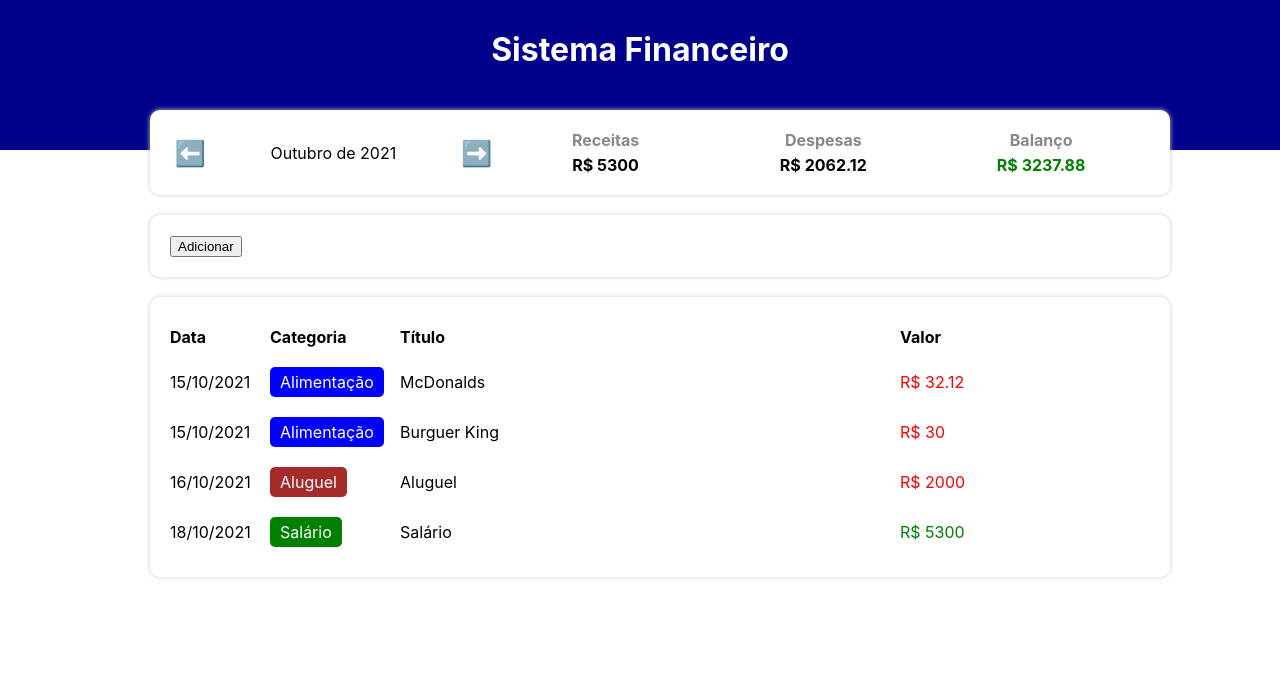
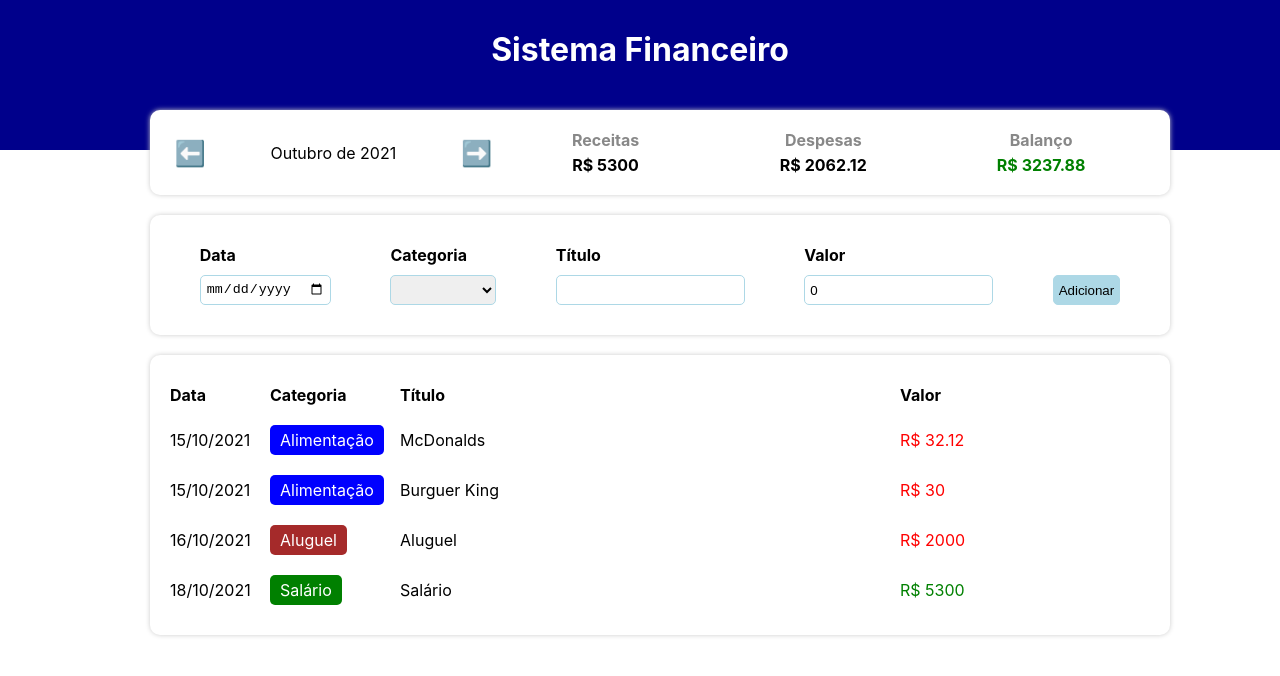
Before and after one commit to willianPetri/SistemaFinanceiro, a React (Create React App) app: page / in a window 1280 px wide. Shown: the top 676 px of the page. Built offline with nearby package versions, Linux system fonts and the light colour scheme.

Commit message:
Added Readme and updated InputArea

```diff
--- a/src/App.tsx
+++ b/src/App.tsx
@@ -1,7 +1,7 @@
 import { useState, useEffect } from 'react';
 import * as C from './App.styles';
 import { Item } from './types/Item';
-import { Category } from './types/Category';
+// import { Category } from './types/Category';
 import { categories } from './data/categories';
 import { items } from './data/items';
 import { getCurrentMonth, filterListByMonth } from './helpers/dateFilters';
--- a/src/components/InputArea/index.tsx
+++ b/src/components/InputArea/index.tsx
@@ -1,25 +1,86 @@
+import { useState } from 'react';
 import * as C from './styles';
 import { Item } from '../../types/Item';
+import { categories } from '../../data/categories';
 
 type Props ={
   onAdd: (item: Item) => void;
 }
 
 export const InputArea = ({ onAdd }: Props) => {
+  const [dateField, setDateField] = useState('');
+  const [categoryField, setCategoryField] = useState('');
+  const [titleField, setTitleField] = useState('');
+  const [valueField, setValueField] = useState(0);
+
+  let categoryKeys: string[] = Object.keys(categories);
 
   const handleAddEvent = () => {
-    let newItem: Item = {
-      date: new Date(2021, 9, 27),
-      category: 'food',
-      title: 'Item de teste',
-      value: 250.50
-    };
-    onAdd(newItem);
+    let errors : string[] = [];
+
+    if(isNaN(new Date(dateField).getTime())){
+      errors.push('Data inválida!');
+    }
+    if(!categoryKeys.includes(categoryField)){
+      errors.push('Categoria inválida!')
+    }
+    if(titleField === ''){
+      errors.push('Título vazio!');
+    }
+    if(valueField <= 0) {
+      errors.push('Valor inválido!');
+    }
+
+    if(errors.length > 0) {
+      alert(errors.join("\n"));
+    }else{
+      onAdd({
+        date: new Date(dateField),
+        category: categoryField,
+        title: titleField,
+        value: valueField,
+      });
+      clearFields();
+    }
+  }
+
+  const clearFields = () => {
+    setDateField('');
+    setCategoryField('');
+    setTitleField('');
+    setValueField(0);
   }
 
   return(
     <C.Container>
-      <button onClick={handleAddEvent}>Adicionar</button>
+      <C.InputLabel>
+        <C.InputTitle>Data</C.InputTitle>
+        <C.Input type="date" value={dateField} onChange={e => setDateField(e.target.value)} />
+      </C.InputLabel>
+      <C.InputLabel>
+        <C.InputTitle>Categoria</C.InputTitle>
+        <C.Select value={categoryField} onChange={e => setCategoryField(e.target.value)}>
+          <>
+            <option></option>
+            {categoryKeys.map((key, index) => (
+              <option key={index} value={key}>{categories[key].title}</option>
+            ))}
+          </>
+        </C.Select>
+      </C.InputLabel>
+      <C.InputLabel>
+        <C.InputTitle>Título</C.InputTitle>
+        <C.Input type='text' value={titleField} onChange={e => setTitleField(e.target.value)} />
+      </C.InputLabel>
+      <C.InputLabel>
+        <C.InputTitle>Valor</C.InputTitle>
+        <C.Input type="number" value={valueField} onChange={e => setValueField(parseFloat(e.target.value))} />
+      </C.InputLabel>
+      <C.InputLabel>
+        <C.InputTitle>&nbsp;</C.InputTitle>
+        <C.Button onClick={handleAddEvent}>Adicionar</C.Button>
+      </C.InputLabel>
+
     </C.Container>
   );
 }
--- a/src/components/InputArea/styles.ts
+++ b/src/components/InputArea/styles.ts
@@ -7,4 +7,51 @@
   border-radius: 10px;
   padding: 20px;
   margin-top: 20px;
+  display: flex;
+  align-items: center;
+  justify-content: space-around;
 `;
+
+export const InputLabel = styled.label`
+  margin: 10px;
+`;
+
+export const InputTitle = styled.div`
+  font-weight: bold;
+  margin-bottom: 10px;
+`;
+
+export const Input = styled.input`
+  width: 100%;
+  height: 30px;
+  padding: 0 5px;
+  border: 1px solid lightblue;
+  border-radius: 5px;
+  box-sizing: border-box;
+`;
+
+export const Select = styled.select`
+  width: 100%;
+  height: 30px;
+  padding: 0 5px;
+  border: 1px solid lightblue;
+  border-radius: 5px;
+  box-sizing: border-box;
+`;
+
+export const Button = styled.button`
+  width: 100%;
+  height: 30px;
+  padding: 0 5px;
+  border: 1px solid lightblue;
+  border-radius: 5px;
+  background-color: lightblue;
+  color: black;
+  cursor: pointer;
+  box-sizing: border-box;
+
+  &:hover{
+    background-color: blue;
+    color: white;
+  }
+`;
```
Also changed, not shown: public/github/SistemaFinanceiro.gif (added), 1 other file (tests, documents, lock files or other folders).
